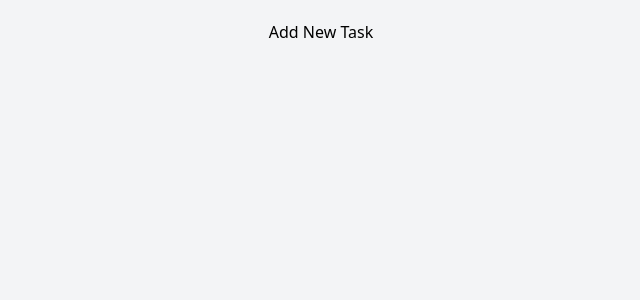
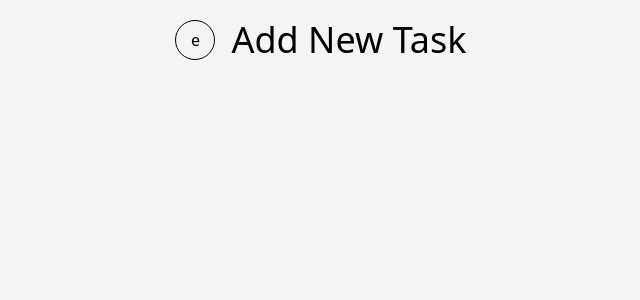
Before and after one commit to douglas86/Todo-App-React, a React (Vite) app: page /new-task in a window 1280 px wide. Shown: the top 300 px of the page, without its empty margins (319-959 px from the left). Built offline with nearby package versions, Linux system fonts and the light colour scheme.

Commit message:
feat(created): round button with params size, text and bg

```diff
--- a/src/components/atoms/buttons.tsx
+++ b/src/components/atoms/buttons.tsx
@@ -1,5 +1,23 @@
 import { ReactNode } from "react";
 import { addIcon, repeatIcon, saveIcon } from "./icons.tsx";
+
+/**
+ * This button is completely round passing in the size
+ * @param size - size of button in width and height
+ * @param text - add text or symbol
+ * @param backgroundColorGradient - color of the background of the button
+ */
+export const roundButton = (
+  size: number,
+  text: ReactNode | string,
+  backgroundColorGradient?: string,
+) => (
+  <button
+    className={`w-${size} h-${size} rounded-full mr-4 border bg-${backgroundColorGradient}`}
+  >
+    {text}
+  </button>
+);
 
 export const submitButton = (text: ReactNode | string) => (
   <button
--- a/src/components/atoms/elements.tsx
+++ b/src/components/atoms/elements.tsx
@@ -2,13 +2,9 @@
  * This is the page title that sits at the top of the page with the home button next to it
  * @param title
  */
-export const pageTitle = (title: string) => {
-  return (
-    <>
-      <h1>{title}</h1>
-    </>
-  );
-};
+export const pageTitle = (title: string) => (
+  <h1 className="text-2xl lg:text-4xl">{title}</h1>
+);
 
 export const searchField = (placeholder = "Search") => (
   <input
--- a/src/components/atoms/icons.tsx
+++ b/src/components/atoms/icons.tsx
@@ -1,6 +1,6 @@
 import { IoAddCircleOutline } from "react-icons/io5";
 import { BsArrowRepeat } from "react-icons/bs";
-import { FaRegSave } from "react-icons/fa";
+import { FaArrowRight, FaRegSave } from "react-icons/fa";
 
 export const addIcon = <IoAddCircleOutline className="scale-120 w-6 h-6" />;
 
--- a/src/components/pages/NewTaskPage.tsx
+++ b/src/components/pages/NewTaskPage.tsx
@@ -1,7 +1,13 @@
 import { pageTitle } from "../atoms/elements.tsx";
+import { roundButton } from "../atoms/buttons.tsx";
 
 const NewTaskPage = () => {
-  return <div>{pageTitle("Add New Task")}</div>;
+  return (
+    <div className="flex">
+      {roundButton(10, "e")}
+      {pageTitle("Add New Task")}
+    </div>
+  );
 };
 
 export default NewTaskPage;
```
